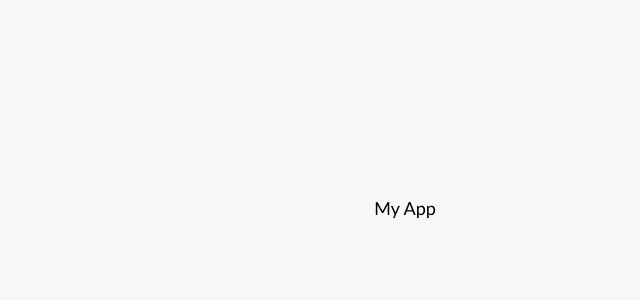
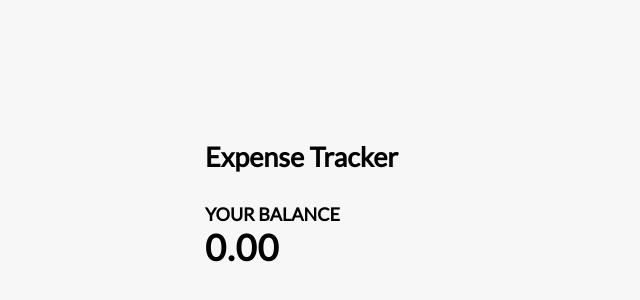
Before and after one commit to JoaoGomesDev32/financialControl, a Vue app: page / in a window 1280 px wide. Shown: the part 192-492 px from the top of the page, without its empty margins (235-875 px from the left). Built offline with nearby package versions, Linux system fonts and the light colour scheme.

Commit message:
:rocket: initial config view header and balance

```diff
--- a/src/App.vue
+++ b/src/App.vue
@@ -1 +1,18 @@
-<template>My App</template>
+<template>
+    <Header />
+    <div class="container">
+        <Balance />
+    </div>
+</template>
+
+<script>
+import Header from './components/Header.vue';
+import Balance from './components/Balance.vue';
+
+export default {
+    components: {
+        Header,
+        Balance,
+    }
+}
+</script>
--- a/src/components/Balance.vue
+++ b/src/components/Balance.vue
@@ -0,0 +1,4 @@
+<template>
+    <h4>Your Balance</h4>
+    <h1 id="balance">0.00</h1>
+</template>
--- a/src/components/Header.vue
+++ b/src/components/Header.vue
@@ -0,0 +1,3 @@
+<template>
+    <h2>Expense Tracker</h2>
+</template>
```
